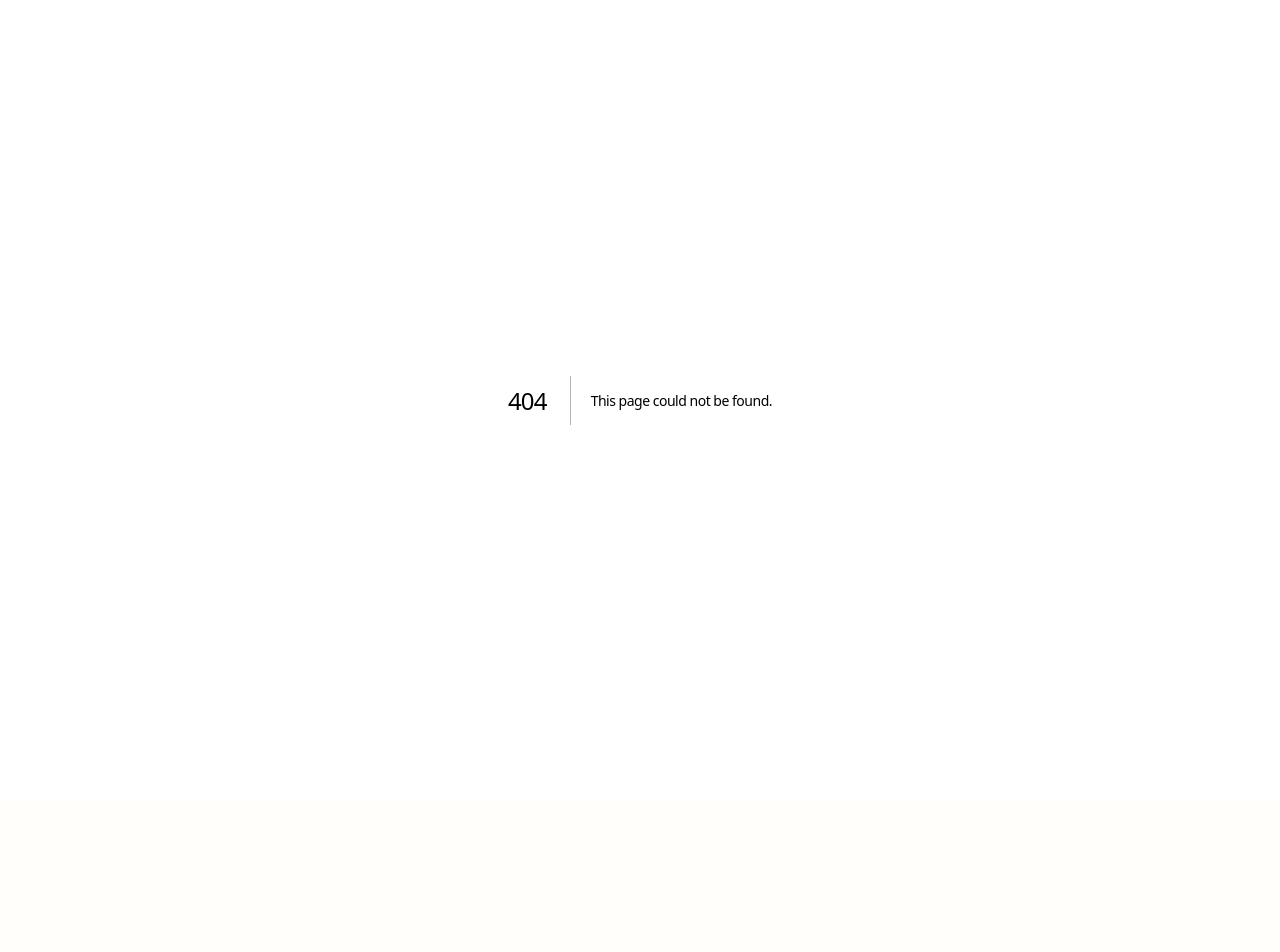
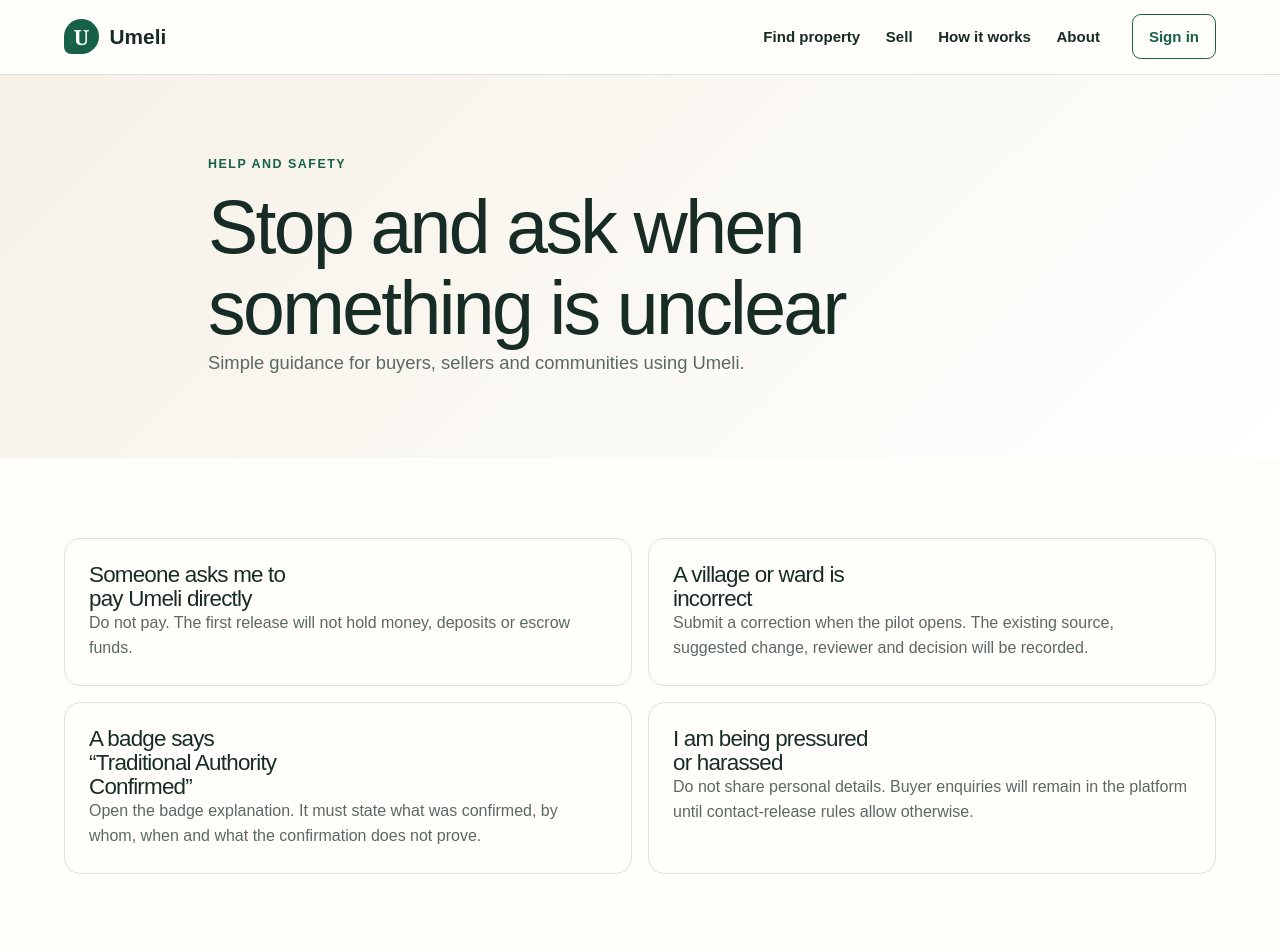
Before and after one commit to JabuSolutions45/Traditional-Land-Property-Platform, a Next.js app: page /help in a window 1280 px wide. Before the commit this address had no page. Shown: the top 952 px of the page. Before the commit the page ends 800 px from the top, so only its background shows below. Built offline with nearby package versions, Linux system fonts and the light colour scheme.

Commit message:
Add app/help/page.tsx for final review

```diff
--- /dev/null
+++ b/app/help/page.tsx
@@ -0,0 +1,48 @@
+import { PageShell } from "@/components/page-shell";
+export default function HelpPage() {
+  return (
+    <PageShell>
+      <section className="page-hero">
+        <div className="shell narrow">
+          <p className="eyebrow">Help and safety</p>
+          <h1>Stop and ask when something is unclear</h1>
+          <p>
+            Simple guidance for buyers, sellers and communities using Umeli.
+          </p>
+        </div>
+      </section>
+      <section className="section">
+        <div className="shell faq-list">
+          <article>
+            <h2>Someone asks me to pay Umeli directly</h2>
+            <p>
+              Do not pay. The first release will not hold money, deposits or
+              escrow funds.
+            </p>
+          </article>
+          <article>
+            <h2>A village or ward is incorrect</h2>
+            <p>
+              Submit a correction when the pilot opens. The existing source,
+              suggested change, reviewer and decision will be recorded.
+            </p>
+          </article>
+          <article>
+            <h2>A badge says “Traditional Authority Confirmed”</h2>
+            <p>
+              Open the badge explanation. It must state what was confirmed, by
+              whom, when and what the confirmation does not prove.
+            </p>
+          </article>
+          <article>
+            <h2>I am being pressured or harassed</h2>
+            <p>
+              Do not share personal details. Buyer enquiries will remain in the
+              platform until contact-release rules allow otherwise.
+            </p>
+          </article>
+        </div>
+      </section>
+    </PageShell>
+  );
+}
```
